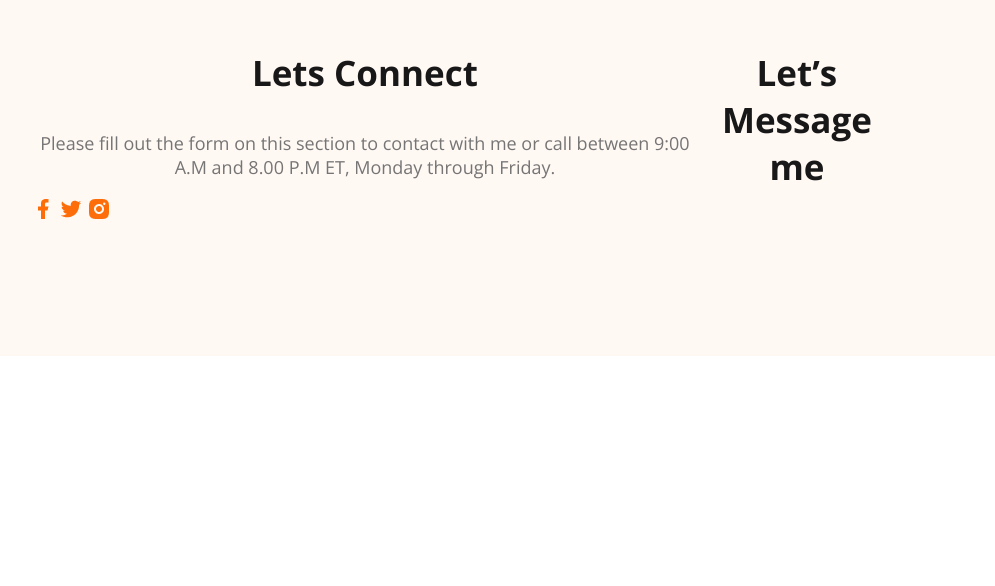
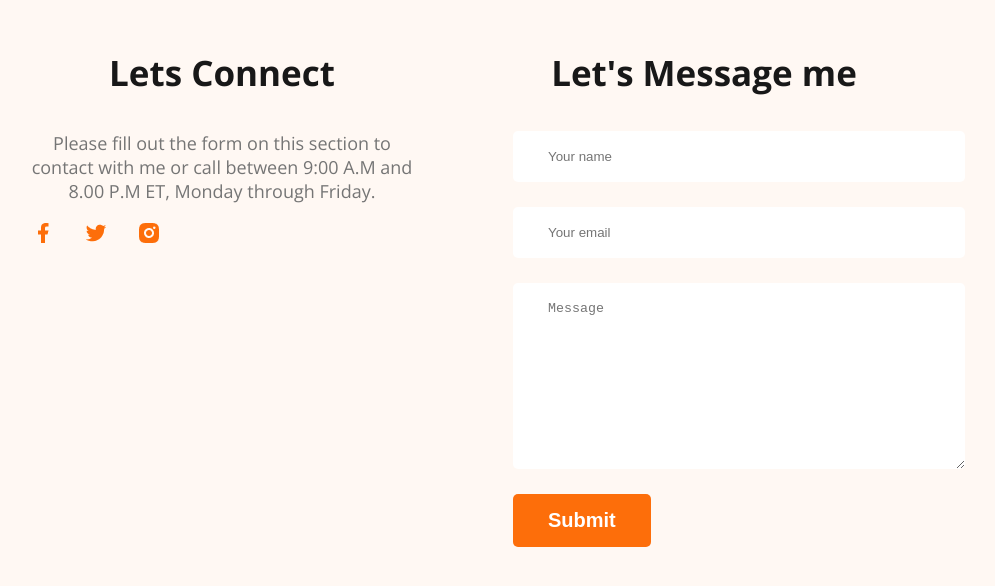
Before and after one commit to mrromanmiah/my-portfolio, a plain HTML site: page index.html in a window 1280 px wide. Shown: the part 3576-4162 px from the top of the page, without its empty margins (177-1172 px from the left). Before the commit the page ends 3940 px from the top, so only its background shows below. Drawn offline with nearby package versions, Linux system fonts and the light colour scheme.

Commit message:
project partly done

```diff
--- a/index.html
+++ b/index.html
@@ -174,7 +174,14 @@
             </div>
         </div>
         <div class="footer-column">
-            <h3 class="section-title">Let’s Message me</h3>
+            <h3 class="section-title">Let's Message me</h3>
+             <form class="contact" action="">
+                <input type="text" name="" placeholder="Your name" id="">
+                <input type="email" name="" placeholder="Your email" id="">
+                <textarea name="" placeholder="Message" id="" cols="30" rows="10"></textarea>
+                <input class="btn-primary" type="submit" value="Submit">
+
+             </form>
         </div>
     </footer>
 </body>
--- a/styles/portfolio.css
+++ b/styles/portfolio.css
@@ -196,7 +196,29 @@ main section {
 
 footer {
     display: flex;
+    gap: 100px;
     background: #FFF8F3;
     margin-top: 100px;
     padding: 130px 200px;
 }
+
+.footer-column {
+    width: 50%;
+}
+
+.social-links a{
+    margin-right: 25px;
+}
+
+.contact input[type="text"],
+.contact input[type="email"],
+textarea {
+    display: block;
+    margin-bottom: 25px;
+    padding: 18px 35px;
+    color: #757575;
+    border-radius: 5px;
+    background: #FFF;
+    border: 0px;
+    width: 100%;
+}
```
